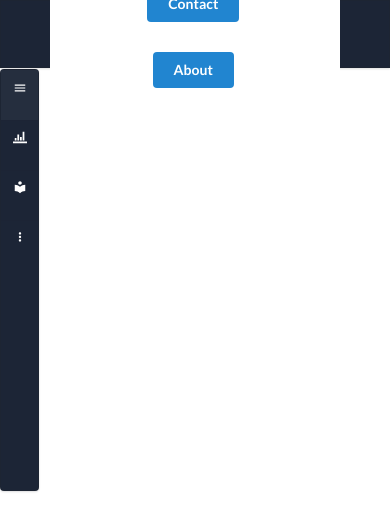
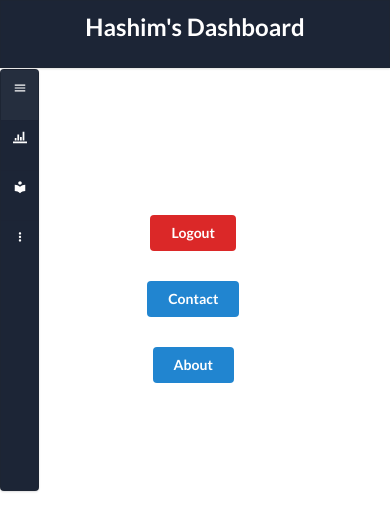
Before and after one commit to mohammadhashimmir/empassAssignment, a React (Vite) app: page /more in a window 390 px wide. Shown: the top 530 px of the page. Built offline with nearby package versions, Linux system fonts and the light colour scheme.

Commit message:
updated label

```diff
--- a/src/Components/Book.css
+++ b/src/Components/Book.css
@@ -20,3 +20,8 @@ label.ui.label.l1, div.ui.label.l2, div.ui.label.l3{
     color: white;
     background-color:#252E3E
 }
+@media  only screen and (max-width:767px){
+    div.ui.centered.card{
+        margin-top:-45vh;
+    }
+}
--- a/src/Components/More.css
+++ b/src/Components/More.css
@@ -6,3 +6,8 @@ div.ui.centered.card.c2{
 .moreButtonSection> button{
     margin-bottom: 30px!important;
 }
+@media  only screen and (max-width:767px){
+    div.ui.centered.card.c2{
+        margin-top:-35vh;
+    }
+}
--- a/src/Components/Stats.css
+++ b/src/Components/Stats.css
@@ -3,3 +3,8 @@ table.ui.celled.table{
     width:65%;
     margin-left:25%;
 }
+@media  only screen and (max-width:767px){
+    table.ui.celled.table{
+        margin-top:-45vh;
+     }
+}
```
